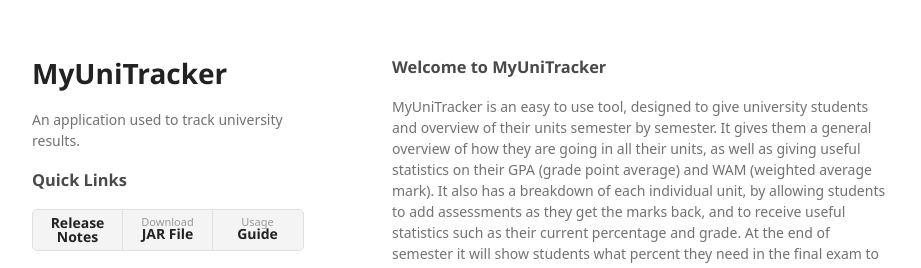
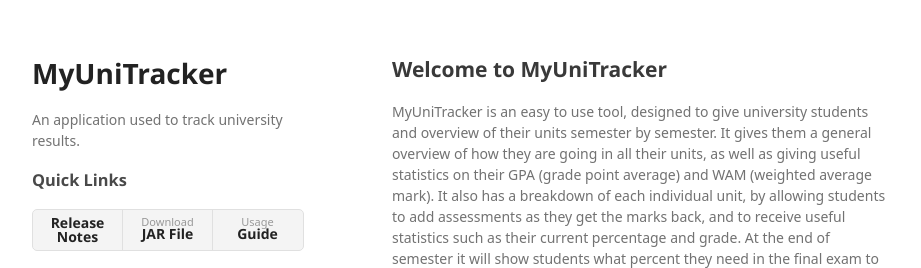
Before and after one commit to Daedalos97/MyUniTracker, a plain HTML site: page index.html in a window 1280 px wide. Shown: the top 268 px of the page, without its empty margins (178-1099 px from the left). Drawn offline with Linux system fonts and the light colour scheme; a web font is replaced by a local one.

Commit message:
Edited header

```diff
--- a/index.html
+++ b/index.html
@@ -50,8 +50,8 @@
 
       </header>
       <section>
-        <h3>
-<a id="welcome-to-myunitracker" class="anchor" href="#welcome-to-myunitracker" aria-hidden="true"><span aria-hidden="true" class="octicon octicon-link"></span></a>Welcome to MyUniTracker</h3>
+        <h2>
+<a id="welcome-to-myunitracker" class="anchor" href="#welcome-to-myunitracker" aria-hidden="true"><span aria-hidden="true" class="octicon octicon-link"></span></a>Welcome to MyUniTracker</h2>
 
 <p>MyUniTracker is an easy to use tool, designed to give university students and overview of their units semester by semester. It gives them a general overview of how they are going in all their units, as well as giving useful statistics on their GPA (grade point average) and WAM (weighted average mark). It also has a breakdown of each individual unit, by allowing students to add assessments as they get the marks back, and to receive useful statistics such as their current percentage and grade. At the end of semester it will show students what percent they need in the final exam to achieve a selected grade.</p>
 
```
